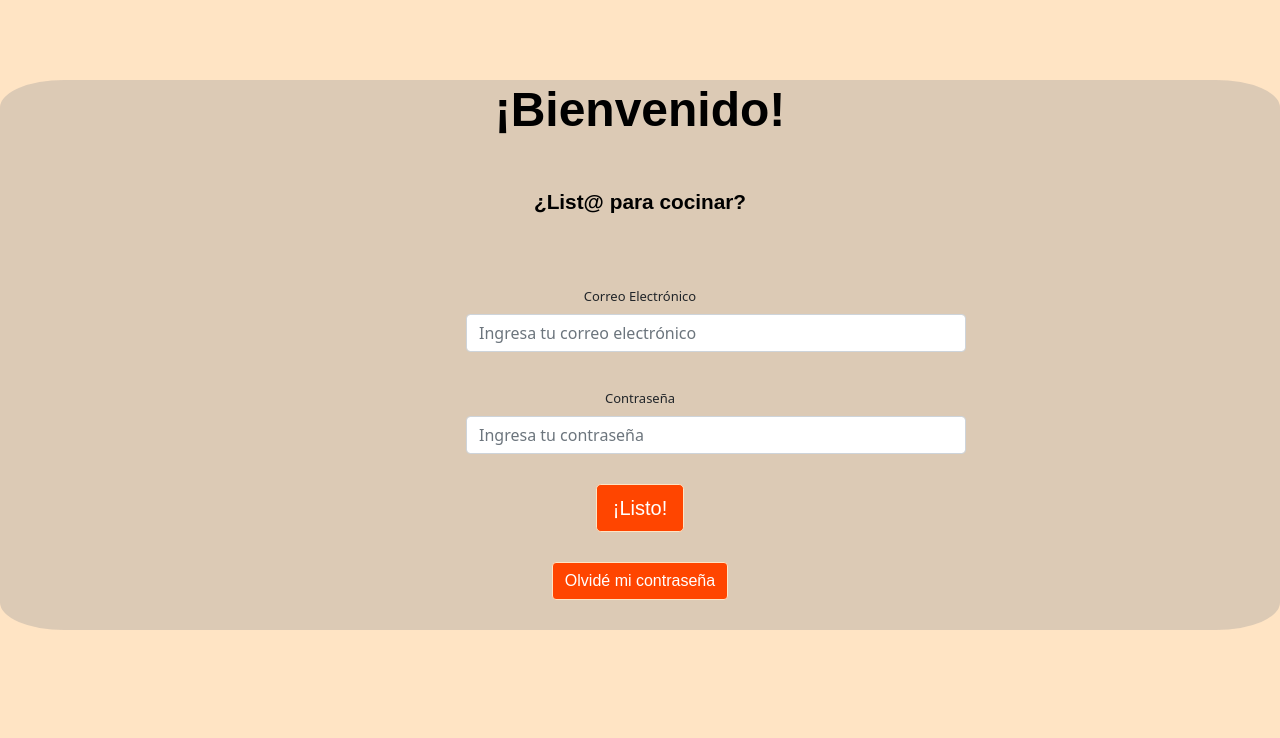
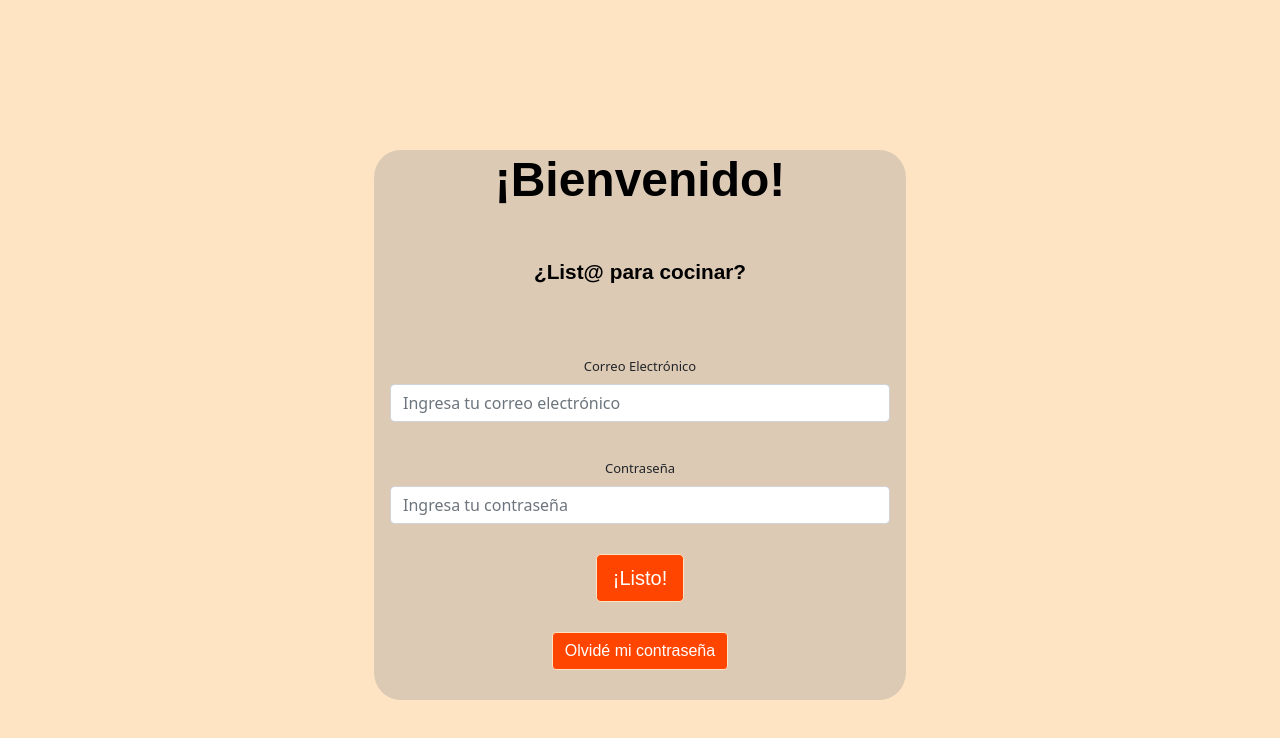
Before and after one commit to juandiaco/TP-API, a React (Create React App) app in the folder react-test-folder/: page /login in a window 1280 px wide. Shown: the top 738 px of the page. Built offline with nearby package versions, Linux system fonts and the light colour scheme.

Commit message:
aaaa final

```diff
--- a/react-test-folder/src/components/Login.js
+++ b/react-test-folder/src/components/Login.js
@@ -6,6 +6,7 @@
 function Login(){
     document.body.style.backgroundColor= "bisque";
     return (
+        <div className='loginc'>
             <div class="containerLogin">
                         <h1 className="container text-center tituloLogin">¡Bienvenido!</h1>
                         <h2 className='container text-center subtituloLogin'> ¿List@ para cocinar? </h2>
@@ -13,11 +14,7 @@
                             <Form>
                                 <Form.Group controlId="formBasicEmail">
                                         <Form.Label className='labelLogin'>Correo Electrónico</Form.Label>
-                                    <Row>
-                                        <Col sm={6}>
                                                 <Form.Control className="formcontrol" type="email" placeholder="Ingresa tu correo electrónico" />
-                                        </Col>
-                                    </Row>
                                 </Form.Group>
                                 <Form.Group controlId="formBasicPassword">
                                         <Form.Label className='labelLogin'>Contraseña</Form.Label>
@@ -34,6 +31,10 @@
 
 
             </div>
+            </div>
+
+
+
 
 );
 }
--- a/react-test-folder/src/components/Registrar.js
+++ b/react-test-folder/src/components/Registrar.js
@@ -6,7 +6,6 @@
     return (
         <div>
             <div >
-            <h1 className='tituloCrear'>Las mejores recetas en un sólo lugar.</h1>
             </div>
             <div class="container text-center"  >
                 <Form className='inputLogin'>
--- a/react-test-folder/src/components/css_inicio.css
+++ b/react-test-folder/src/components/css_inicio.css
@@ -85,22 +85,29 @@
 /* ----------------------------------------------------------------------------------- */
 
 .formcontrol{
-    margin-bottom: 30px;
+    margin: 0 auto 30px auto;
     display: flex;
     width: 500px;
-    margin-left: 380px;
 }
 .inputLogin{
-    color: black;
-    margin-top: 100px;
+    color: bisque;
+    margin-top: 200px;
 }
 
 .containerLogin{
     background-color: rgba(156, 153, 153, 0.349);
     border-radius:5%;
-    position: relative;
     width: auto;
     height: auto;
+    align-items: center;
+}
+
+.loginc{
+    display: flex;
+    justify-content: center;
+    margin-top: 150px;
+
+
 }
 
 
@@ -113,7 +120,9 @@
     font-size: 3rem;
     line-height: 3.75rem;
     color: black;
-    margin-top: 5rem;
+    width: auto;
+    max-width:auto;
+
 }
 
 .subtituloLogin{
@@ -129,6 +138,7 @@
      font-size: 1.3rem;
      line-height: 3.75rem;
      color: black;
+     width: auto;
 
 }
 
```
Lines whose indentation alone changed are shown as unchanged.
